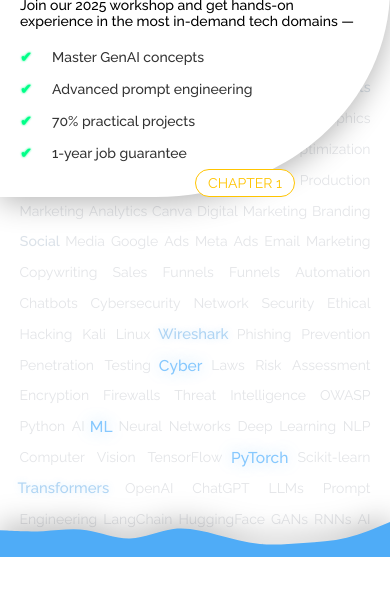
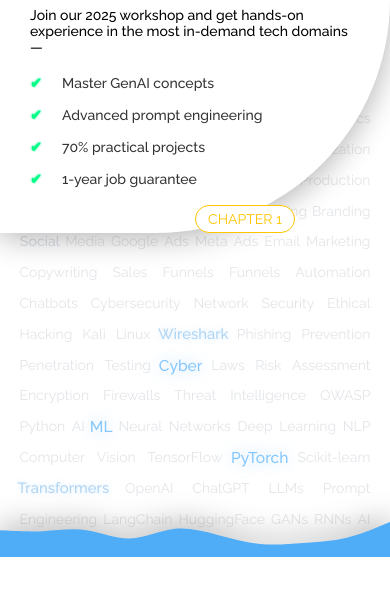
Before and after one commit to Manaregr8/ksakjskaj, a plain HTML site: page index.html in a window 390 px wide. Shown: the part 101-692 px from the top of the page. Drawn offline with Linux system fonts and the light colour scheme; a web font is replaced by a local one.

Commit message:
Update index.html

```diff
--- a/index.html
+++ b/index.html
@@ -560,6 +560,8 @@
 .what-you-get{
   padding: 40px 20px 20px 20px;
 }
+  .blob-text{
+    padding:30px;
 }
 </style>
 </head>
```
